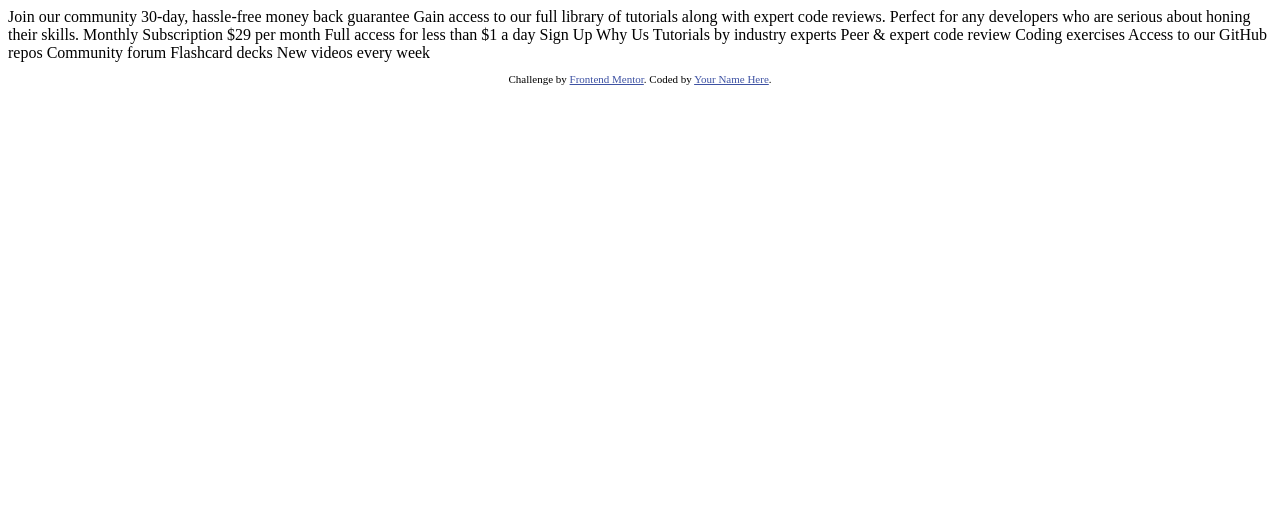
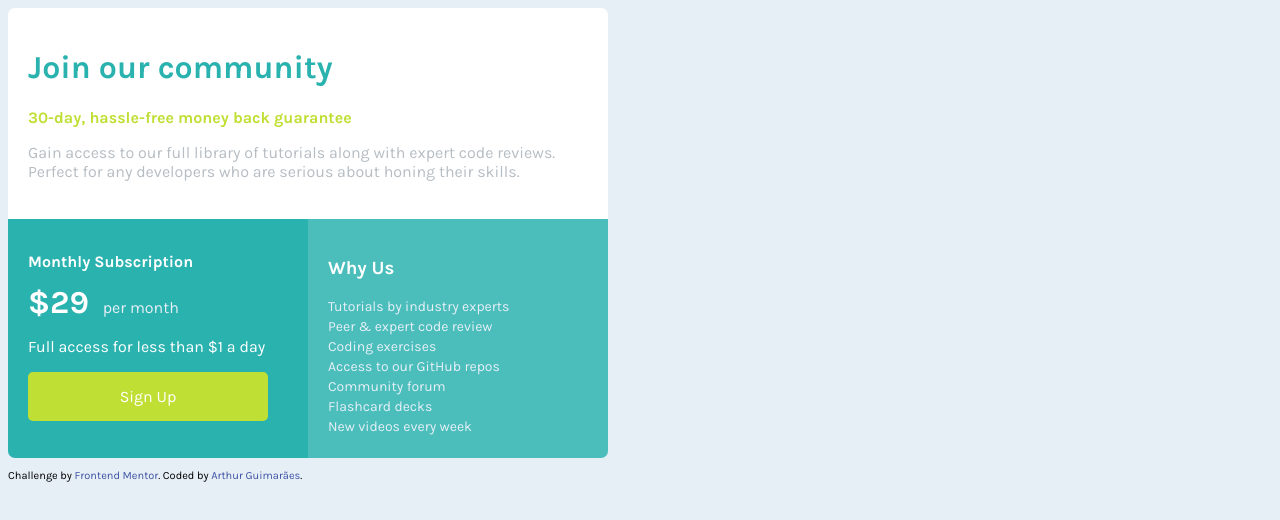
Before and after one commit to aguiimaraes/challenge-single-price, a plain HTML site: page index.html in a window 1280 px wide. Drawn offline with Linux system fonts and the light colour scheme.

Commit message:
criação container principal

```diff
--- a/css/style.css
+++ b/css/style.css
@@ -1,4 +1,105 @@
+@import url('https://fonts.googleapis.com/css2?family=Karla:wght@400;700&display=swap');
 
+:root {
+    --cyan: hsl(179, 62%, 43%);
+    --bright-yellow: hsl(71, 73%, 54%);
+    --light-gray: hsl(208, 10%, 74%);
+    --grayish-blue: hsl(218, 22%, 67%);
+    --blue-green: hsl(179, 47%, 52%);
+    --bg-gray: #e6eff6;
+}
 
-.attribution { font-size: 11px; text-align: center; }
-.attribution a { color: hsl(228, 45%, 44%); }
+* {
+    box-sizing: border-box;
+}
+
+body {
+    background-color: var(--bg-gray);
+    font-family: 'Karla', sans-serif;
+    font-size: 16px;
+}
+button{
+    text-decoration: none;
+    border: none;
+    background: var(--bright-yellow);
+    border-radius: 5px;
+    padding: 15px 50px;
+    width: 240px;
+    color: white;
+    font-family: 'Karla', sans-serif;
+    font-size: 16px;
+}
+h1{
+    color: var(--cyan);
+}
+.container {
+    display: grid;
+    grid-template-columns: repeat(2, 1fr);
+    grid-template-rows: repeat(2, 1fr);
+    grid-column-gap: 0px;
+    grid-row-gap: 0px;
+
+    width: 600px;
+    height: 450px;
+}
+
+.container-grid-1 {
+    grid-area: 1 / 1 / 2 / 3;
+
+    background:white;
+    padding: 20px;
+    border-radius: 7px 7px 0 0;
+}
+.container-grid-1 h2{
+    color: var(--bright-yellow);
+    font-size: 16px;
+}
+.container-grid-1 p{
+    color: var(--light-gray);
+}
+
+.container-grid-2 {
+    grid-area: 2 / 1 / 3 / 2;
+
+    background: var(--cyan);
+    padding: 20px;
+    border-radius: 0 0 0 7px;
+    color: white;
+}
+.container-grid-2 h2{
+    font-size: 16px;
+}
+.container-grid-2 b{
+    font-size: 2rem;
+}
+.container-grid-2 span{
+    color: var(--bg-gray);
+    margin: 0 0 0 10px;
+}
+.container-grid-2 p{
+    font-weight: 400;
+}
+
+.container-grid-3 {
+    grid-area: 2 / 2 / 3 / 3;
+
+    background: var(--blue-green);
+    padding: 20px;
+    border-radius: 0 0 7px 0;
+    color: white;
+}
+.container-grid-3 p{
+    color: var(--bg-gray);
+    margin: 3px auto;
+    font-size: 14px;
+}
+
+.attribution {
+    font-size: 11px;
+    text-align: left;
+}
+
+.attribution a {
+    color: hsl(228, 45%, 44%);
+    text-decoration: none;
+}
--- a/index.html
+++ b/index.html
@@ -1,5 +1,6 @@
 <!DOCTYPE html>
 <html lang="pt-br">
+
 <head>
   <meta charset="UTF-8">
   <meta name="viewport" content="width=device-width, initial-scale=1.0">
@@ -7,37 +8,44 @@
   <link rel="stylesheet" href="css/style.css">
   <title>Frontend Mentor | Single Price Grid Component</title>
 </head>
+
 <body>
-  Join our community
+  <div class="container">
+    <div class="container-grid-1">
+      <h1>Join our community</h1>
 
-  30-day, hassle-free money back guarantee
+      <h2>30-day, hassle-free money back guarantee</h2>
 
-  Gain access to our full library of tutorials along with expert code reviews.
-  Perfect for any developers who are serious about honing their skills.
+      <p>Gain access to our full library of tutorials along with expert code reviews.
+        Perfect for any developers who are serious about honing their skills.</p>
+    </div>
+    <div class="container-grid-2">
+      <h2>Monthly Subscription</h2>
 
-  Monthly Subscription
+      <b>&dollar;29</b> <span>per month</span>
 
-  &dollar;29 per month
+      <p>Full access for less than &dollar;1 a day</p>
 
-  Full access for less than &dollar;1 a day
+      <button>Sign Up</button>
+    </div>
+    <div class="container-grid-3">
+    <h3>Why Us</h3>
 
-  Sign Up
-
-  Why Us
-
-  Tutorials by industry experts
-  Peer &amp; expert code review
-  Coding exercises
-  Access to our GitHub repos
-  Community forum
-  Flashcard decks
-  New videos every week
-
+    <p>Tutorials by industry experts</p>
+    <p>Peer &amp; expert code review</p>
+    <p>Coding exercises</p>
+    <p>Access to our GitHub repos</p>
+    <p>Community forum</p>
+    <p>Flashcard decks</p>
+    <p>New videos every week</p>
+  </div>
+  </div>
   <footer>
     <p class="attribution">
       Challenge by <a href="https://www.frontendmentor.io?ref=challenge" target="_blank">Frontend Mentor</a>.
-      Coded by <a href="#">Your Name Here</a>.
+      Coded by <a href="#">Arthur Guimarães</a>.
     </p>
   </footer>
 </body>
+
 </html>
```
